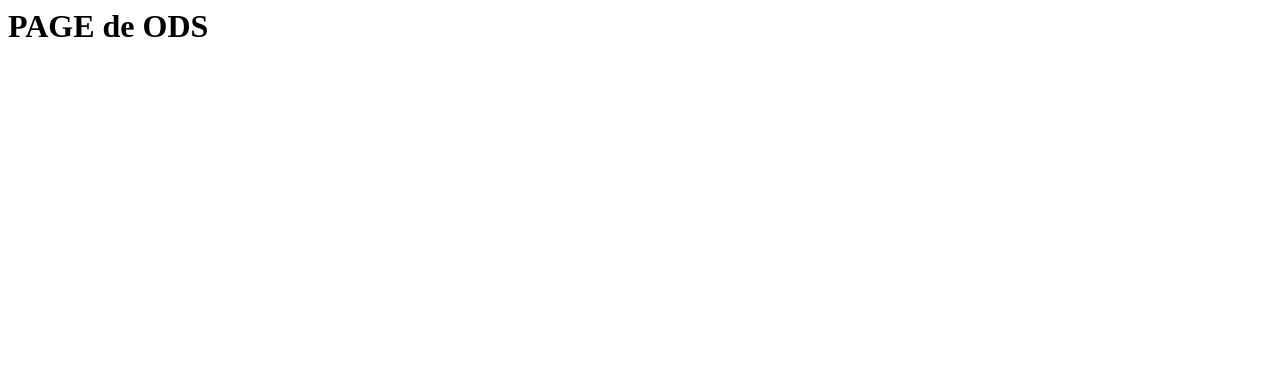
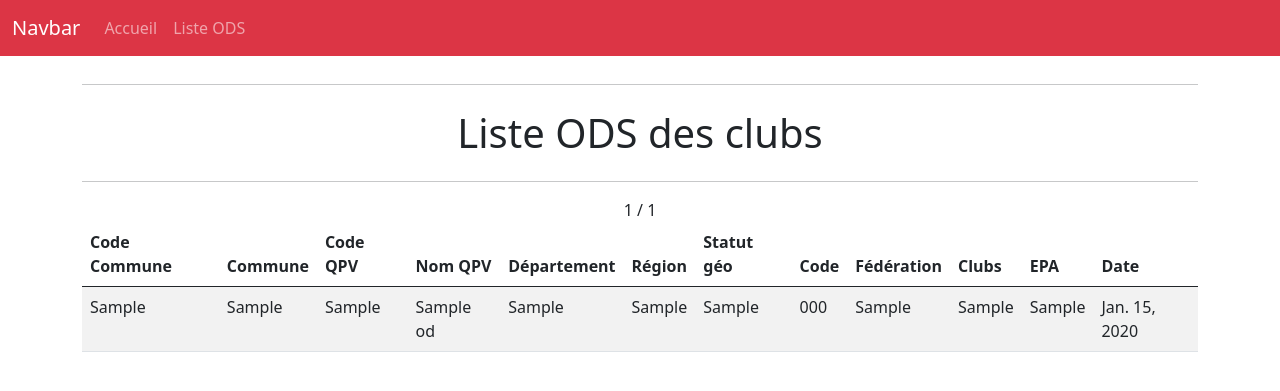
Before and after one commit to Hysteresis/rugby-app, a Django app: page /ods/ in a window 1280 px wide. Shown: the top 391 px of the page. Run offline with Django 5.2, Linux system fonts and the light colour scheme; tables that the repository leaves empty hold one stand-in row (values such as "Sample post").

Commit message:
added paginator

```diff
--- a/rugby_new/app/models.py
+++ b/rugby_new/app/models.py
@@ -16,7 +16,7 @@ class Player(models.Model):
 
 class ODS(models.Model):
     """
-    #TODO a compléter
+
     """
     code_commune = models.CharField(max_length=255)
     commune = models.CharField(max_length=255)
--- a/rugby_new/app/views.py
+++ b/rugby_new/app/views.py
@@ -1,18 +1,30 @@
 from django.shortcuts import render
 from app.models import Player, ODS
-
+from django.core.paginator import Paginator, PageNotAnInteger, EmptyPage
 
 # Create your views here.
 def index(request):
-    players = Player.objects.all()
-    # Player.objects.get_or_create()
-    context = {'players': players}
-
+    data_ods = ODS.objects.all()
+    nombre_lignes_ods = ODS.objects.count()
+    context = {'data_ods': data_ods, 'nombre_lignes_ods': nombre_lignes_ods}
     return render(request, 'index.html', context=context)
 
 
 def ods_data(request):
     data_ods = ODS.objects.all()
+    paginator = Paginator(data_ods, 5)
+
+    page = request.GET.get('page')
+
+    try:
+        data_ods = paginator.page(page)
+    except PageNotAnInteger:
+        data_ods = paginator.page(1)
+    except EmptyPage:
+
+        data_ods = paginator.page(paginator.num_pages)
+
+
     context = {'data_ods': data_ods}
 
     return render(request, 'display_data.html', context=context)
--- a/rugby_new/templates/display_data.html
+++ b/rugby_new/templates/display_data.html
@@ -1 +1,94 @@
-<h1>PAGE de ODS</h1>
+<!DOCTYPE html>
+<html lang="en">
+<head>
+    <meta charset="UTF-8">
+    <meta name="viewport" content="width=device-width, initial-scale=1.0">
+    <title>Liste ODS des clubs</title>
+   <link href="https://cdn.jsdelivr.net/npm/bootstrap@5.0.2/dist/css/bootstrap.min.css" rel="stylesheet" integrity="sha384-EVSTQN3/azprG1Anm3QDgpJLIm9Nao0Yz1ztcQTwFspd3yD65VohhpuuCOmLASjC" crossorigin="anonymous">
+</head>
+<body>
+
+<nav class="navbar navbar-expand-lg navbar-dark bg-danger">
+  <div class="container-fluid">
+    <a class="navbar-brand" href="#">Navbar</a>
+    <button class="navbar-toggler" type="button" data-bs-toggle="collapse" data-bs-target="#navbarSupportedContent" aria-controls="navbarSupportedContent" aria-expanded="false" aria-label="Toggle navigation">
+      <span class="navbar-toggler-icon"></span>
+    </button>
+    <div class="collapse navbar-collapse" id="navbarSupportedContent">
+      <ul class="navbar-nav me-auto mb-2 mb-lg-0">
+        <li class="nav-item {% if request.path == '/ods' %}active{% endif %}">
+          <a class="nav-link" aria-current="page" href="/">Accueil</a>
+        </li>
+        <li class="nav-item">
+          <a class="nav-link" href="ods/">Liste ODS</a>
+        </li>
+      </ul>
+    </div>
+  </div>
+</nav>
+
+<div class="container my-1 py-2">
+    <hr>
+    <h1 class="my-1 py-2 text-center">Liste ODS des clubs</h1>
+    <hr>
+
+    <div class="pagination d-flex justify-content-center">
+    {% if data_ods.has_previous %}
+        <a class="px-5" href="?page=1">&laquo; Première</a>
+        <a class="px-5"  href="?page={{ data_ods.previous_page_number }}">Précédente</a>
+    {% endif %}
+
+    <div class="current">{{ data_ods.number }} / {{ data_ods.paginator.num_pages }}</div>
+
+    {% if data_ods.has_next %}
+        <a class="px-5"  class="text-center" href="?page={{ data_ods.next_page_number }}">Suivante</a>
+        <a class="px-5"  href="?page={{ data_ods.paginator.num_pages }}">Dernière &raquo;</a>
+    {% endif %}
+</div>
+
+
+    <table class="table table-striped">
+        <thead>
+            <tr>
+                <th scope="col">Code Commune</th>
+                <th scope="col">Commune</th>
+                <th scope="col">Code QPV</th>
+                <th scope="col">Nom QPV</th>
+                <th scope="col">Département</th>
+                <th scope="col">Région</th>
+                <th scope="col">Statut géo</th>
+                <th scope="col">Code</th>
+                <th scope="col">Fédération</th>
+                <th scope="col">Clubs</th>
+                <th scope="col">EPA</th>
+                <th scope="col">Date</th>
+            </tr>
+        </thead>
+        <tbody>
+        {% for data in data_ods %}
+         <tr>
+            <td>{{ data.code_commune}}</td>
+            <td>{{ data.commune }}</td>
+            <td>{{ data.code_qpv }}</td>
+            <td>{{ data.nom_qpv }}</td>
+            <td>{{ data.departement }}</td>
+            <td>{{ data.region }}</td>
+            <td>{{ data.statut_geo}}</td>
+            <td>{{ data.code }}</td>
+            <td>{{ data.federation }}</td>
+            <td>{{ data.clubs }}</td>
+            <td>{{ data.epa }}</td>
+            <td>{{ data.date }}</td>
+        </tr>
+        {% endfor %}
+        </tbody>
+    </table>
+</div>
+
+
+
+
+
+<script src="https://cdn.jsdelivr.net/npm/bootstrap@5.0.2/dist/js/bootstrap.bundle.min.js" integrity="sha384-MrcW6ZMFYlzcLA8Nl+NtUVF0sA7MsXsP1UyJoMp4YLEuNSfAP+JcXn/tWtIaxVXM" crossorigin="anonymous"></script>
+</body>
+</html>
```
Also changed, not shown: rugby_new/templates/index.html (+35 -8 lines).
